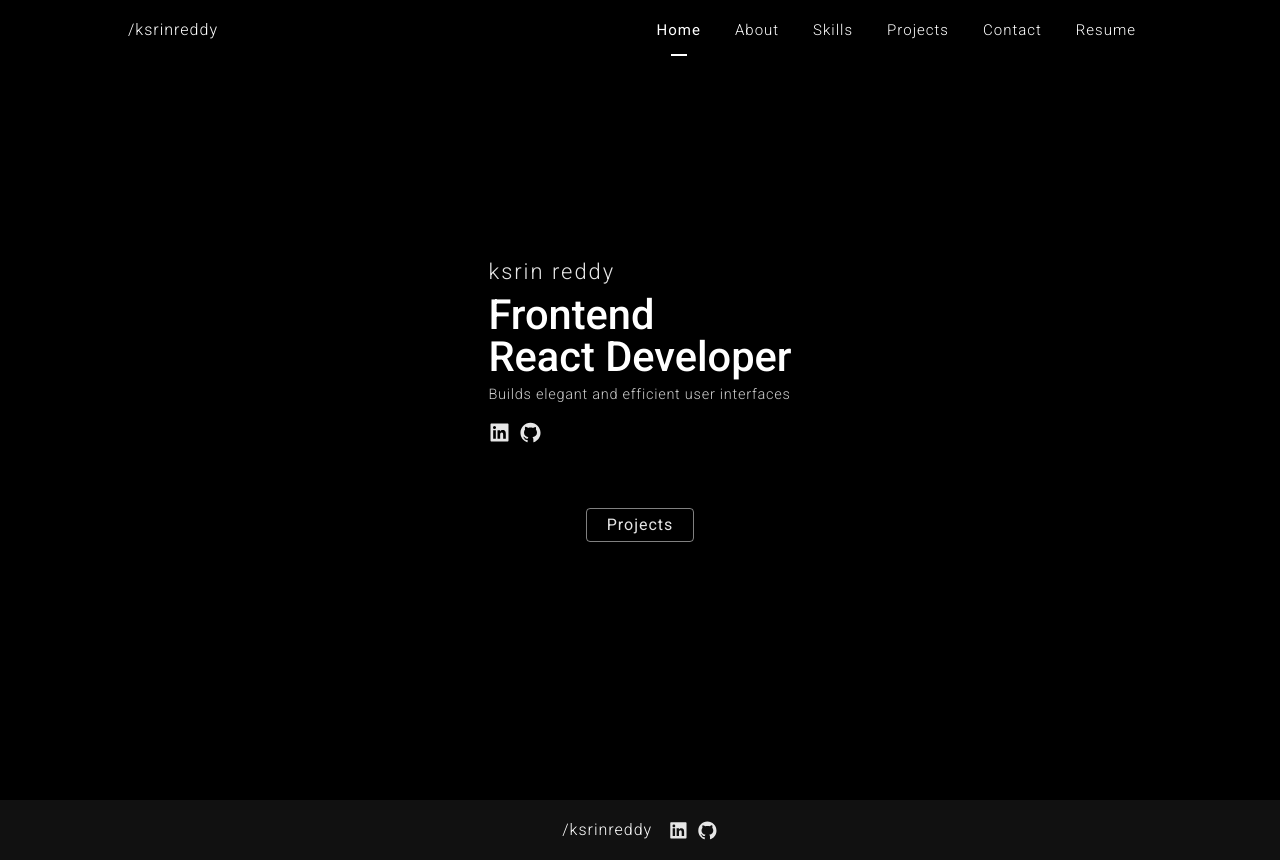
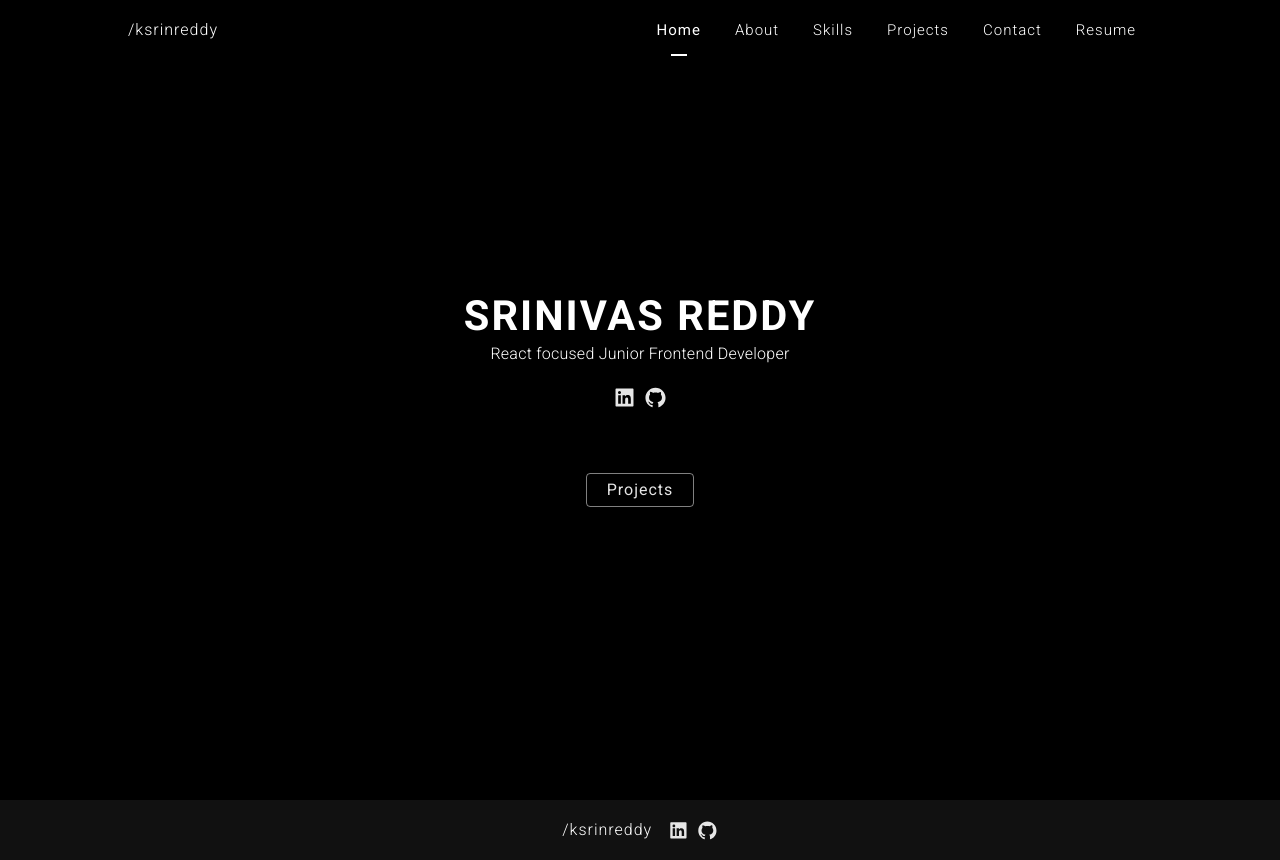
Before and after one commit to ksrinreddy/portfolio, a React (Create React App) app: page / in a window 1280 px wide. Built offline with nearby package versions, Linux system fonts and the light colour scheme.

Commit message:
update hero section in homepage

```diff
--- a/src/components/Hero.js
+++ b/src/components/Hero.js
@@ -8,13 +8,10 @@ const Hero = () => {
       <div className="hero__content-wrapper">
         <div className="hero__info">
           <div className="hero__header">
-            <h3 className="hero__name">ksrin reddy</h3>
+            <h1 className="hero__name">srinivas reddy</h1>
           </div>
-          <h1 className="hero__role-title">
-            Frontend <br /> React Developer
-          </h1>
-          <p className="hero__role-desc">
-            Builds elegant and efficient user interfaces
+          <p className="hero__role-title">
+            React focused Junior Frontend Developer
           </p>
           {/* social links */}
           <div className="hero__social-links">
--- a/src/components/styles-components/_Hero.scss
+++ b/src/components/styles-components/_Hero.scss
@@ -9,6 +9,7 @@
     width: min(90vw, a.px-rem(1024));
     margin-inline: auto;
     padding-block: a.$height-navbar;
+
     display: flex;
     flex-direction: column;
     align-items: center;
@@ -19,6 +20,8 @@
   &__info {
     display: flex;
     flex-direction: column;
+    align-items: center;
+    text-align: center;
     gap: a.g(small);
   }
 
@@ -29,29 +32,24 @@
   }
 
   &__name {
-    font-weight: a.fw(light);
+    text-transform: uppercase;
     letter-spacing: a.ls(small);
-    color: rgba(255, 255, 255, 0.9);
+    color: rgba(255, 255, 255, 1);
   }
 
   &__role-title {
     line-height: 1;
     color: a.$text-white;
-    font-weight: a.fw(medium);
-  }
-
-  &__role-desc {
-    font-size: a.fs(13);
     font-weight: a.fw(light);
-    letter-spacing: a.px-rem(0.75);
-    line-height: 1.4;
-    color: rgba(255, 255, 255, 0.8);
+    font-size: a.fs(14);
+    letter-spacing: a.px-rem(0.25);
+    margin-bottom: a.px-rem(8);
 
     @include a.mq-up(medium) {
-      font-size: a.fs(13.5);
+      font-size: a.fs(14.5);
     }
     @include a.mq-up(large) {
-      font-size: a.fs(14.5);
+      font-size: a.fs(16);
     }
   }
 
@@ -63,7 +61,6 @@
     border-radius: a.br(base);
     font-size: a.fs(16);
     letter-spacing: a.ls(x-small);
-    align-self: center;
     transition: all 300ms ease;
 
     &:hover {
--- a/src/styles/css/index.css
+++ b/src/styles/css/index.css
@@ -224,6 +224,8 @@ p {
 .hero__info {
   display: flex;
   flex-direction: column;
+  align-items: center;
+  text-align: center;
   gap: 0.5rem;
 }
 .hero__header {
@@ -232,30 +234,26 @@ p {
   gap: 0.5rem;
 }
 .hero__name {
-  font-weight: 300;
+  text-transform: uppercase;
   letter-spacing: 0.125rem;
-  color: rgba(255, 255, 255, 0.9);
+  color: rgb(255, 255, 255);
 }
 .hero__role-title {
   line-height: 1;
   color: #ffffff;
-  font-weight: 500;
-}
-.hero__role-desc {
-  font-size: 0.8125rem;
   font-weight: 300;
-  letter-spacing: 0.046875rem;
-  line-height: 1.4;
-  color: rgba(255, 255, 255, 0.8);
+  font-size: 0.875rem;
+  letter-spacing: 0.015625rem;
+  margin-bottom: 0.5rem;
 }
 @media screen and (min-width: 48rem) {
-  .hero__role-desc {
-    font-size: 0.84375rem;
+  .hero__role-title {
+    font-size: 0.90625rem;
   }
 }
 @media screen and (min-width: 64rem) {
-  .hero__role-desc {
-    font-size: 0.90625rem;
+  .hero__role-title {
+    font-size: 1rem;
   }
 }
 .hero__projects-link {
@@ -265,7 +263,6 @@ p {
   border-radius: 0.25rem;
   font-size: 1rem;
   letter-spacing: 0.0625rem;
-  align-self: center;
   transition: all 300ms ease;
 }
 .hero__projects-link:hover {
```
Also changed, not shown: 1 other file (tests, documents, lock files or other folders).
